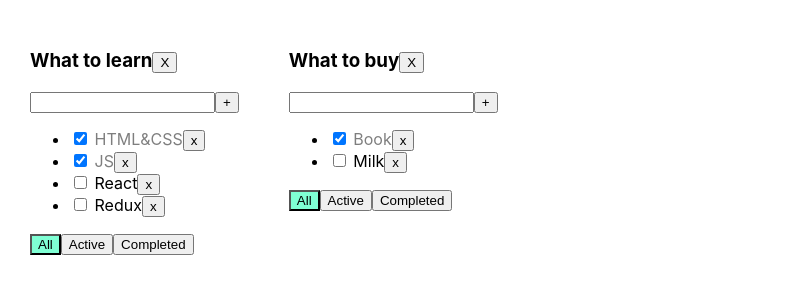
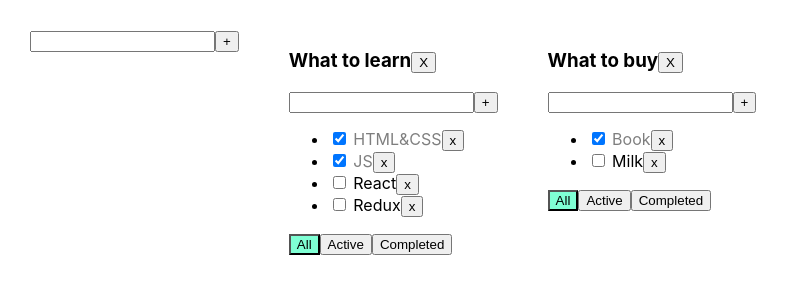
Before and after one commit to Faukkirik/MyProjectTodoL, a React (Create React App) app: page / in a window 1280 px wide. Shown: the top 300 px of the page, without its empty margins (0-789 px from the left). Built offline with nearby package versions, Linux system fonts and the light colour scheme.

Commit message:
commit - 6 lesson(AddItemForm)

```diff
--- /dev/null
+++ b/src/AddItemForm.tsx
@@ -0,0 +1,47 @@
+import React, {ChangeEvent, KeyboardEvent, useState} from "react";
+
+export type AddItemFormType = {
+    addItem:(title: string)=>void
+}
+
+export const AddItemForm = (props: AddItemFormType) => {
+    let [newTaskTitle, setNewTaskTitle] = useState('')
+    let [error, setError] = useState<string | null>(null)
+    const onChangeHandler = (e: ChangeEvent<HTMLInputElement>) => {
+        setNewTaskTitle(e.currentTarget.value)
+        setError(null)
+    }
+    const onKeyPressHandler = (e: KeyboardEvent<HTMLInputElement>) => {
+        if (e.key === "Enter") {
+            if (newTaskTitle.trim() === '') {
+                setError("Title is required")
+                setNewTaskTitle('')
+            } else {
+                props.addItem(newTaskTitle)
+                setNewTaskTitle('')
+            }
+        }
+    }
+    const addTask = () => {
+        if (newTaskTitle.trim() === '') {
+            setError("Title is required")
+            setNewTaskTitle('')
+        } else {
+            props.addItem(newTaskTitle)
+            setNewTaskTitle('')
+        }
+
+    }
+    return (
+        <div>
+            <input
+                className={error ? "error" : ""}
+                value={newTaskTitle}
+                onChange={onChangeHandler}
+                onKeyPress={onKeyPressHandler}
+            />
+            <button onClick={addTask}>+</button>
+            {error && <div className={"error-message"}>{error}</div>}
+        </div>
+    )
+}
--- a/src/App.tsx
+++ b/src/App.tsx
@@ -2,12 +2,16 @@ import React, {useState} from 'react';
 import './App.css';
 import {TaskType, Todolist} from "./Todolist";
 import {v1} from "uuid";
+import {AddItemForm} from "./AddItemForm";
 
 export type FilterValuesType = "all" | "active" | "completed"
 export type TodolistType = {
     id: string
     title: string
     filter: FilterValuesType
+}
+export type TasksStateType ={
+    [key: string]: Array<TaskType>
 }
 
 function App() {
@@ -17,7 +21,7 @@ function App() {
         {id: todolistId1, title: "What to learn", filter: "all"},
         {id: todolistId2, title: "What to buy", filter: "all"}
     ])
-    let [tasks, setTasks] = useState({
+    let [tasks, setTasks] = useState<TasksStateType>({
         [todolistId1]: [
             {id: v1(), title: "HTML&CSS", isDone: true},
             {id: v1(), title: "JS", isDone: true},
@@ -27,12 +31,17 @@ function App() {
             {id: v1(), title: "Book", isDone: true},
             {id: v1(), title: "Milk", isDone: false}]
     })
-    const removeTodolist = (todolistId: string) =>{
-        setTodolists(todolists.filter(el=>el.id !== todolistId))
+    const removeTodolist = (todolistId: string) => {
+        setTodolists(todolists.filter(el => el.id !== todolistId))
         delete tasks[todolistId]
     }
     const removeTask = (id: string, todolistId: string) => {
         setTasks({...tasks, [todolistId]: tasks[todolistId].filter(el => el.id !== id)})
+    }
+    const addTodolist = (title: string) => {
+        let newTodolist: TodolistType = {id: v1(), title: title, filter: "all"}
+        setTodolists([newTodolist, ...todolists])
+        setTasks({...tasks, [newTodolist.id]: []})
     }
     const addTask = (title: string, todolistId: string) => {
         if (title.trim() === '') {
@@ -50,11 +59,11 @@ function App() {
         }
     }
     const changeStatus = (taskId: string, isDone: boolean, todolistId: string) => {
-        //setTasks(tasks.map(el => el.id === taskId ? {...el, isDone: isDone} : el))
-        setTasks({...tasks, [todolistId]: tasks[todolistId].map(el=>el.id === taskId ? {...el, isDone: isDone}: el)})
+        setTasks({...tasks, [todolistId]: tasks[todolistId].map(el => el.id === taskId ? {...el, isDone: isDone} : el)})
     }
     return (
         <div className="App">
+            <AddItemForm addItem={addTodolist}/>
             {todolists.map(el => {
                 let tasksForTodolist = tasks[el.id]
                 if (el.filter === "active") {
--- a/src/Todolist.tsx
+++ b/src/Todolist.tsx
@@ -1,5 +1,6 @@
-import React, {ChangeEvent, KeyboardEvent, useState} from "react";
+import React from "react";
 import {FilterValuesType} from "./App";
+import {AddItemForm} from "./AddItemForm";
 
 export type TaskType = {
     id: string
@@ -21,34 +22,6 @@ export type PropsType = {
 }
 
 export const Todolist = (props: PropsType) => {
-    let [newTaskTitle, setNewTaskTitle] = useState('')
-    let [error, setError] = useState<string | null>(null)
-
-    const onChangeHandler = (e: ChangeEvent<HTMLInputElement>) => {
-        setNewTaskTitle(e.currentTarget.value)
-        setError(null)
-    }
-    const onKeyPressHandler = (e: KeyboardEvent<HTMLInputElement>) => {
-        if (e.key === "Enter") {
-            if (newTaskTitle.trim() === '') {
-                setError("Title is required")
-                setNewTaskTitle('')
-            } else {
-                props.addTask(newTaskTitle, props.todolistId)
-                setNewTaskTitle('')
-            }
-        }
-    }
-    const addTask = () => {
-        if (newTaskTitle.trim() === '') {
-            setError("Title is required")
-            setNewTaskTitle('')
-        } else {
-            props.addTask(newTaskTitle, props.todolistId)
-            setNewTaskTitle('')
-        }
-
-    }
     const onAllClickHandler = () => {
         props.changeFilter("all", props.todolistId)
     }
@@ -61,20 +34,13 @@ export const Todolist = (props: PropsType) => {
     const onClickRemoveTodolistHandler = () => {
         props.removeTodolist(props.todolistId)
     }
+    const addTask =(title: string)=>{
+        props.addTask(title, props.todolistId)
+    }
     return (
         <div>
             <h3>{props.title}<button onClick={onClickRemoveTodolistHandler}>X</button></h3>
-            <div>
-                <input
-                    className={error ? "error" : ""}
-                    value={newTaskTitle}
-                    onChange={onChangeHandler}
-                    onKeyPress={onKeyPressHandler}
-                />
-                <button onClick={addTask}>+
-                </button>
-            </div>
-            {error && <div className={"error-message"}>{error}</div>}
+            <AddItemForm addItem={addTask}/>
             <ul>{props.tasks.map(el => {
                 const onRemoveHandler = () => {
                     props.removeTask(el.id, props.todolistId)
```
